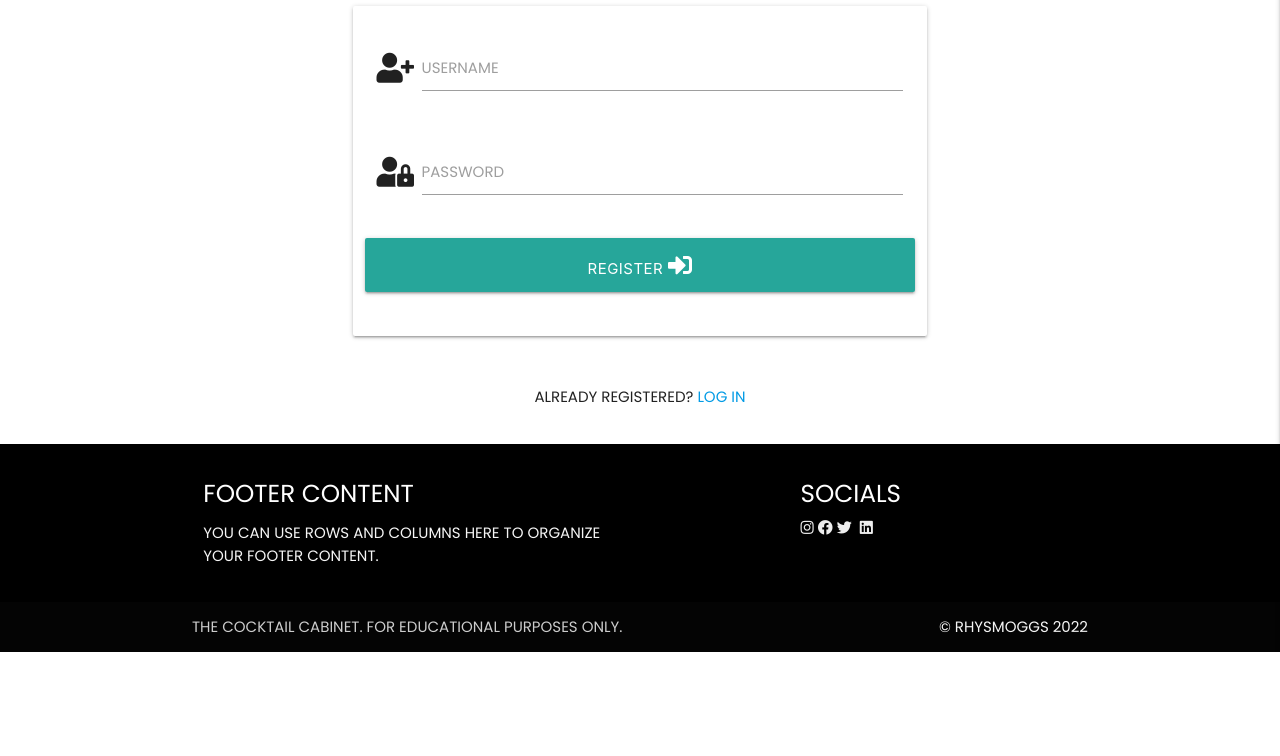
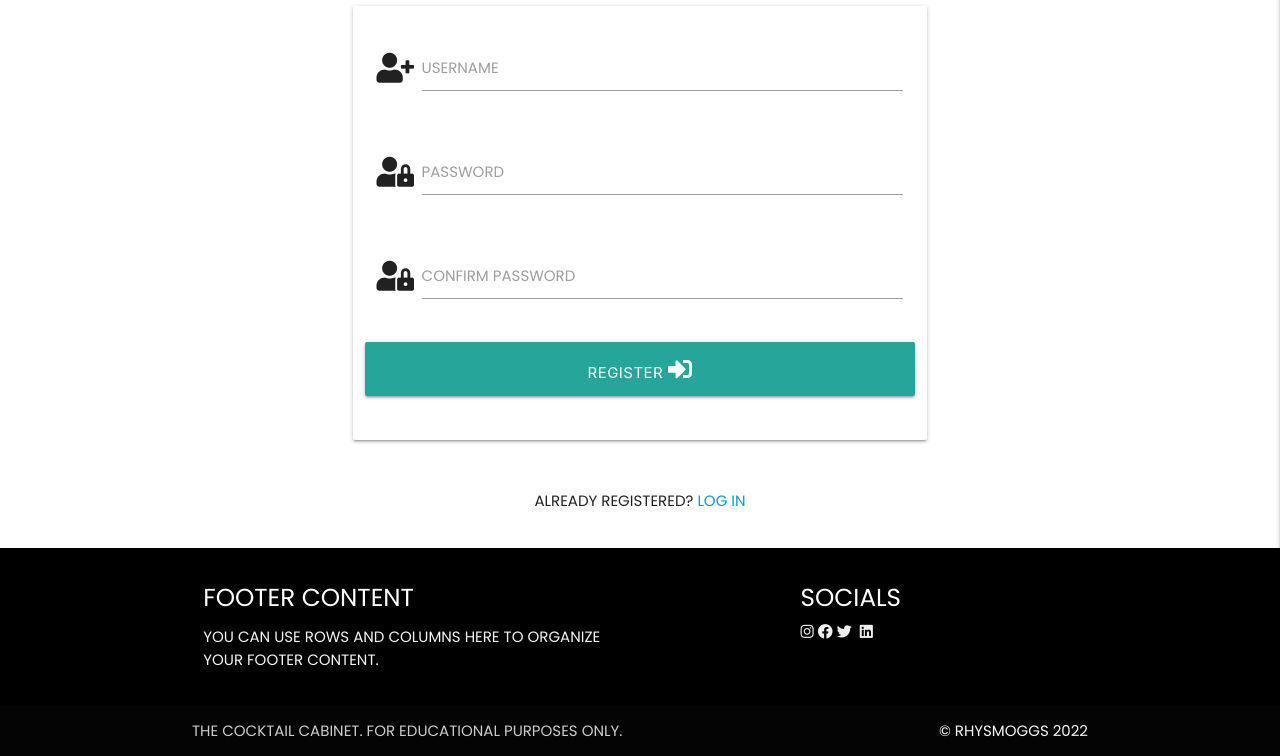
Before and after one commit to rhysmoggs/ms3-final-cocktails, a Flask app: page /register in a window 1280 px wide. Shown: the part 160-916 px from the top of the page. Before the commit the page ends 812 px from the top, so only its background shows below. Run offline with Flask 2, Linux system fonts and the light colour scheme; some libraries are stand-ins or nearby versions.

Commit message:
Add confirm password feature to register.html

```diff
--- a/cocktails/routes.py
+++ b/cocktails/routes.py
@@ -87,6 +87,11 @@ def register():
             flash("Username already exists")
             return redirect(url_for("register"))
 
+        # check if password and confirm password do not match:
+        if request.form.get("password") != request.form.get("confirm-password"):
+            flash("Passwords do not match. Please tyry again.")
+            return redirect(url_for("register"))
+
         # create a dictionary
         user = Users(
             user_name=request.form.get("username").lower(),
@@ -98,7 +103,8 @@ def register():
 
         # put the new user into 'session' cookie
         session["user"] = request.form.get("username").lower()
-        flash("Registration Successful!")
+        flash("Registration Successful! Welcome, {}".format(
+                            request.form.get("username")))
         return redirect(url_for("profile", username=session["user"]))
 
     return render_template("register.html")
--- a/cocktails/templates/register.html
+++ b/cocktails/templates/register.html
@@ -26,6 +26,15 @@
                         <label for="password">Password</label>
                     </div>
                 </div>
+                <!-- confirm passowrd -->
+                <div class="row">
+                    <div class="input-field col s12">
+                        <i class="fas fa-user-lock prefix"></i>
+                        <input id="confirm-password" name="confirm-password" type="password" minlength="5" maxlength="15"
+                            pattern="^[a-zA-Z0-9]{5,15}$" class="validate" required>
+                        <label for="confirm-password">Confirm Password</label>
+                    </div>
+                </div>
                 <!-- register -->
                 <div class="row">
                     <button type="submit" class="col s12 btn-large">
```
Also changed, not shown: README.md.
